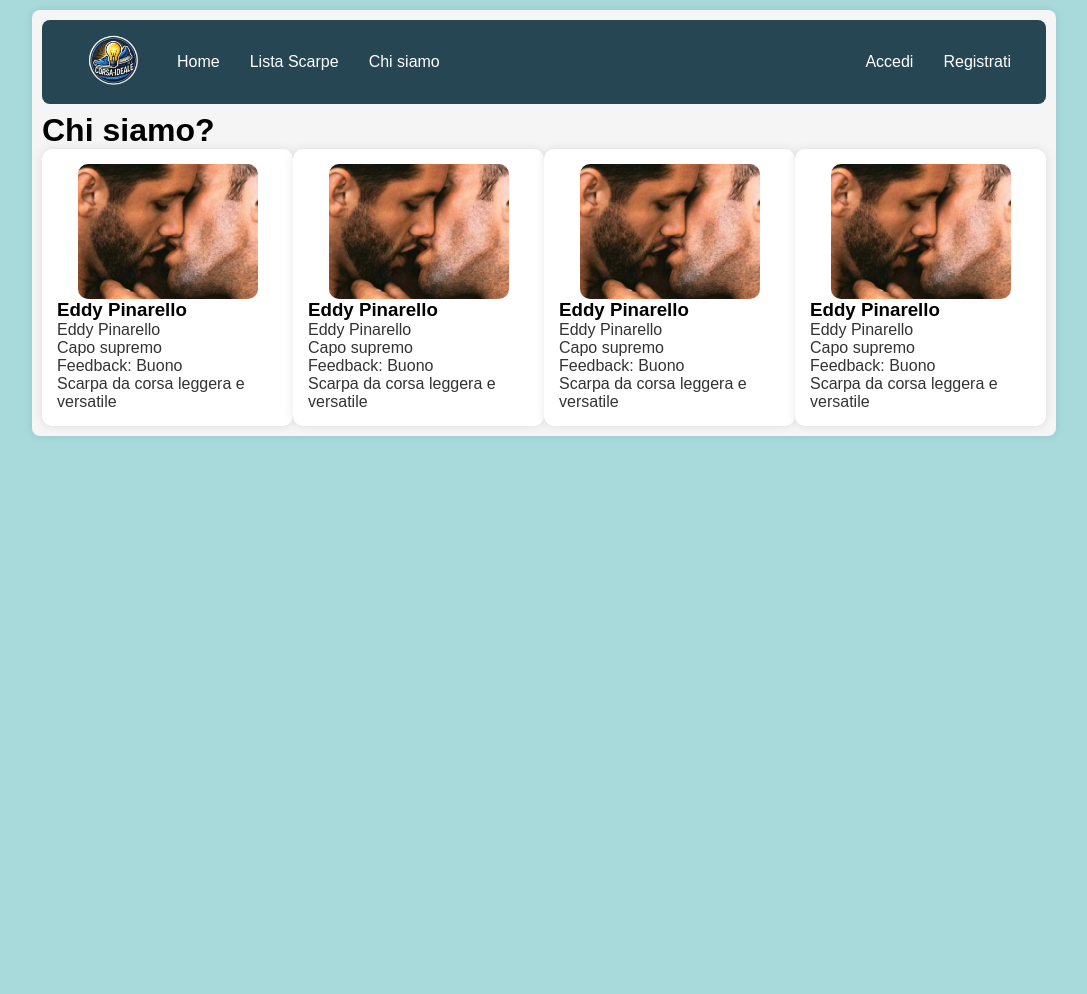
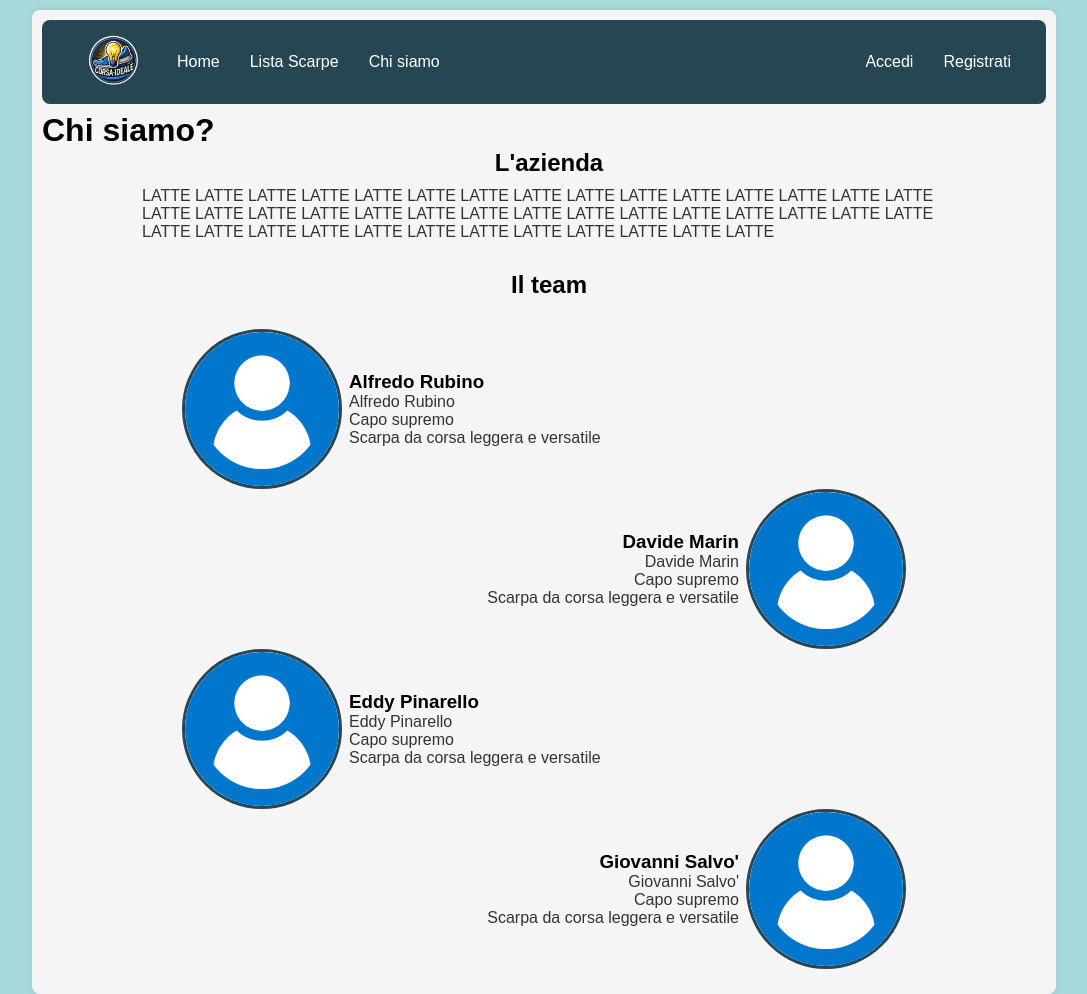
Before and after one commit to ProgettoTecWeb24/Project, a PHP site: page /HTML/chisiamo.html in a window 1280 px wide. Shown: the whole page, without its empty margins (96-1183 px from the left). Before the commit the page ends 436 px from the top, so only its background shows below. Run offline with PHP 8.4, Linux system fonts and the light colour scheme.

Commit message:
prima versione del chisiamo

```diff
--- a/src/CSS/mobile.css
+++ b/src/CSS/mobile.css
@@ -13,10 +13,24 @@
   grid-template-columns: repeat(1, 1fr);
 }
 
-.whoarewe-cards {
-  display: grid;
-  grid-template-columns: repeat(1, 1fr);
-}
 .navbar-items {
   display: none;
 }
+
+.whoarewe-container {
+  margin-left: 0px;
+  margin-right: 0px;
+  margin-top: 30px;
+  margin-bottom: 15px;
+}
+
+.img-whoarewe {
+  height: 100px;
+  width: 100px;
+}
+
+.azienda-descrizione{
+  margin-bottom: 20px;
+  margin-left: 0px;
+  margin-right: 0px;
+}
--- a/src/CSS/style.css
+++ b/src/CSS/style.css
@@ -27,7 +27,7 @@ body {
 .wrapper {
   margin-top: 10px;
   background-color: var(--wrapper-bg-color);
-  width: 80%;
+  width: 1024px;
   height: fit-content;
   box-shadow: 0 0 10px rgba(0, 0, 0, 0.1);
   border-radius: 8px;
@@ -197,7 +197,60 @@ button {
   margin-top: 1rem;
 }
 
-.whoarewe-cards {
+
+/* PAGINA CHI SIAMO */
+
+.whoarewe-container {
   display: grid;
-  grid-template-columns: repeat(4, 1fr);
+  grid-template-columns: repeat(1, 1fr);
+  margin-left: 140px;
+  margin-right: 140px;
+  margin-top: 30px;
+  margin-bottom: 15px;
 }
+
+.whoarewe-div {
+  display: flex;
+  flex-direction: row;
+  align-items: center;
+  transition: transform 0.2s;
+  gap: 2px;
+}
+
+.whoarewe-div:nth-child(even) {
+  flex-direction: row-reverse;
+}
+
+.whoarewe-desc {
+  display: flex;
+  flex-direction: column;
+  justify-content: flex-start;
+  text-align: left;
+  padding: 5px;
+}
+
+.whoarewe-div:nth-child(even) .whoarewe-desc {
+  text-align: right;
+}
+
+.img-whoarewe {
+  height: 160px;
+  width: 160px;
+  border-radius: 50%;
+  object-fit: cover;
+  overflow: hidden;
+  border: 3px solid var(--navbar-bg-color);
+}
+
+.azienda-title{
+  text-align: center;
+  margin-bottom: 10px;
+}
+.azienda-descrizione{
+  text-align: left;
+  margin-bottom: 30px;
+  margin-left: 100px;
+  margin-right: 100px;
+}
+
+/* FINE PAGINA CHI SIAMO */
--- a/src/CSS/tablet.css
+++ b/src/CSS/tablet.css
@@ -23,7 +23,20 @@
   grid-template-columns: repeat(2, 1fr);
 }
 
-.whoarewe-cards {
-  display: grid;
-  grid-template-columns: repeat(2, 1fr);
+.whoarewe-container {
+  margin-left: 50px;
+  margin-right: 50px;
+  margin-top: 30px;
+  margin-bottom: 15px;
 }
+
+.img-whoarewe {
+  height: 140px;
+  width: 140px;
+}
+
+.azienda-descrizione{
+  margin-bottom: 30px;
+  margin-left: 50px;
+  margin-right: 50px;
+}
--- a/src/HTML/chisiamo.html
+++ b/src/HTML/chisiamo.html
@@ -38,52 +38,47 @@
                     </ul>
                 </nav>
                 <h1> Chi siamo? </h1>
-                <div class="whoarewe-cards">
-                    <div class="card">
-                        <img class="img-card" src="../assets/ezgif.com-webp-to-jpg-converted.jpg" alt="Nike Pegasus 39">
-                        <div class="text-card">
+                <h2 class="azienda-title"> L'azienda </h2>
+                <p class="azienda-descrizione">LATTE LATTE LATTE LATTE LATTE LATTE LATTE LATTE LATTE LATTE LATTE LATTE LATTE LATTE LATTE LATTE LATTE LATTE LATTE LATTE LATTE LATTE LATTE LATTE LATTE LATTE LATTE LATTE LATTE LATTE LATTE LATTE LATTE LATTE LATTE LATTE LATTE LATTE LATTE LATTE LATTE LATTE </p>
+                <h2 class="azienda-title"> Il team </h2>
+                <div class="whoarewe-container">
+                    <div class="whoarewe-div">
+                        <img class="img-whoarewe" src="../assets/user.png" alt="Alfredo Rubino foto">
+                        <div class="whoarewe-desc">
+                            <h3>Alfredo Rubino</h3>
+                            <p class="nome">Alfredo Rubino</p>
+                            <p class="ruolo">Capo supremo</p>
+                            <p class="descrizione">Scarpa da corsa leggera e versatile</p>
+                        </div>
+                    </div>
+                    <div class="whoarewe-div">
+                        <img class="img-whoarewe" src="../assets/user.png" alt="Davide Marin foto">
+                        <div class="whoarewe-desc">
+                            <h3>Davide Marin</h3>
+                            <p class="nome">Davide Marin</p>
+                            <p class="ruolo">Capo supremo</p>
+                            <p class="descrizione">Scarpa da corsa leggera e versatile</p>
+                        </div>
+                    </div>
+                    <div class="whoarewe-div">
+                        <img class="img-whoarewe" src="../assets/user.png" alt="Eddy Pinarello foto">
+                        <div class="whoarewe-desc">
                             <h3>Eddy Pinarello</h3>
                             <p class="nome">Eddy Pinarello</p>
                             <p class="ruolo">Capo supremo</p>
-                            <p class="descrizione">Feedback: Buono</p>
                             <p class="descrizione">Scarpa da corsa leggera e versatile</p>
                         </div>
                     </div>
-                    <div class="card">
-                        <img class="img-card" src="../assets/ezgif.com-webp-to-jpg-converted.jpg" alt="Nike Pegasus 39">
-                        <div class="text-card">
-                            <h3>Eddy Pinarello</h3>
-                            <p class="nome">Eddy Pinarello</p>
+                    <div class="whoarewe-div">
+                        <img class="img-whoarewe" src="../assets/user.png" alt="Giovanni Salvo' foto">
+                        <div class="whoarewe-desc">
+                            <h3>Giovanni Salvo'</h3>
+                            <p class="nome">Giovanni Salvo'</p>
                             <p class="ruolo">Capo supremo</p>
-                            <p class="descrizione">Feedback: Buono</p>
                             <p class="descrizione">Scarpa da corsa leggera e versatile</p>
                         </div>
                     </div>
-                    <div class="card">
-                        <img class="img-card" src="../assets/ezgif.com-webp-to-jpg-converted.jpg" alt="Nike Pegasus 39">
-                        <div class="text-card">
-                            <h3>Eddy Pinarello</h3>
-                            <p class="nome">Eddy Pinarello</p>
-                            <p class="ruolo">Capo supremo</p>
-                            <p class="descrizione">Feedback: Buono</p>
-                            <p class="descrizione">Scarpa da corsa leggera e versatile</p>
-                        </div>
-                    </div>
-                    <div class="card">
-                        <img class="img-card" src="../assets/ezgif.com-webp-to-jpg-converted.jpg" alt="Nike Pegasus 39">
-                        <div class="text-card">
-                            <h3>Eddy Pinarello</h3>
-                            <p class="nome">Eddy Pinarello</p>
-                            <p class="ruolo">Capo supremo</p>
-                            <p class="descrizione">Feedback: Buono</p>
-                            <p class="descrizione">Scarpa da corsa leggera e versatile</p>
-                        </div>
-                    </div>
-
                 </div>
-
-
-
             </div>
         </body>
 
```
Also changed, not shown: src/assets/user.png (added).
